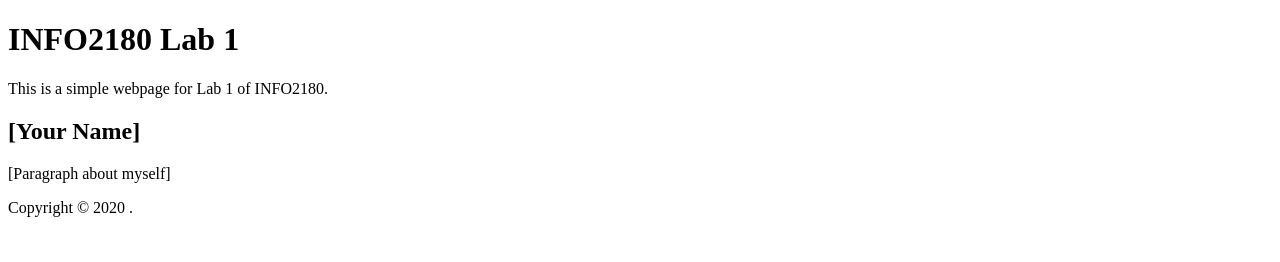
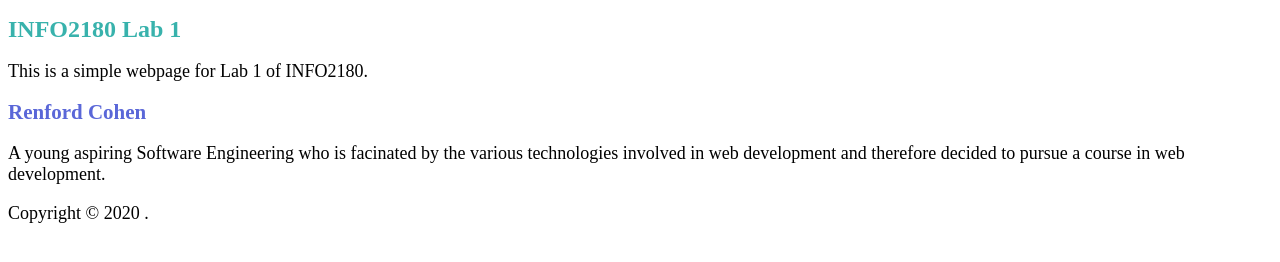
Before and after one commit to yogiJS/info2180-lab1, a plain HTML site: page index.html in a window 1280 px wide. Drawn offline with Linux system fonts and the light colour scheme.

Commit message:
Added styles and other info.

```diff
--- a/index.html
+++ b/index.html
@@ -4,6 +4,8 @@
     <meta charset="UTF-8">
     <meta name="viewport" content="width=devicewidth, initial-scale=1.0">
     <meta http-equiv="X-UA-Compatible" content="ie=edge">
+    <link href = "styles.css" rel="stylesheet" type="text/css">
+
     <title>INFO2180 Lab 1</title>
 </head>
 <body>
@@ -12,8 +14,8 @@
      <p>This is a simple webpage for Lab 1 of INFO2180.</p>
  </header>
  <main>
- <h2>[Your Name]</h2>
- <p>[Paragraph about myself]</p>
+ <h2>Renford Cohen</h2>
+ <p>A young aspiring Software Engineering who is facinated by the various technologies involved in web development and therefore decided to pursue a course in web development. </p>
  </main>
  <footer>
  <p>Copyright &copy; 2020 <Your Name>.</p>
--- /dev/null
+++ b/styles.css
@@ -0,0 +1,14 @@
+h1 {
+    font-size: 24px;
+    color: #38B2AC;
+
+}
+
+h2 {
+    font-size: 21px;
+    color: #5A67D8;
+
+}
+p{
+    font-size: 18px;
+}
```
